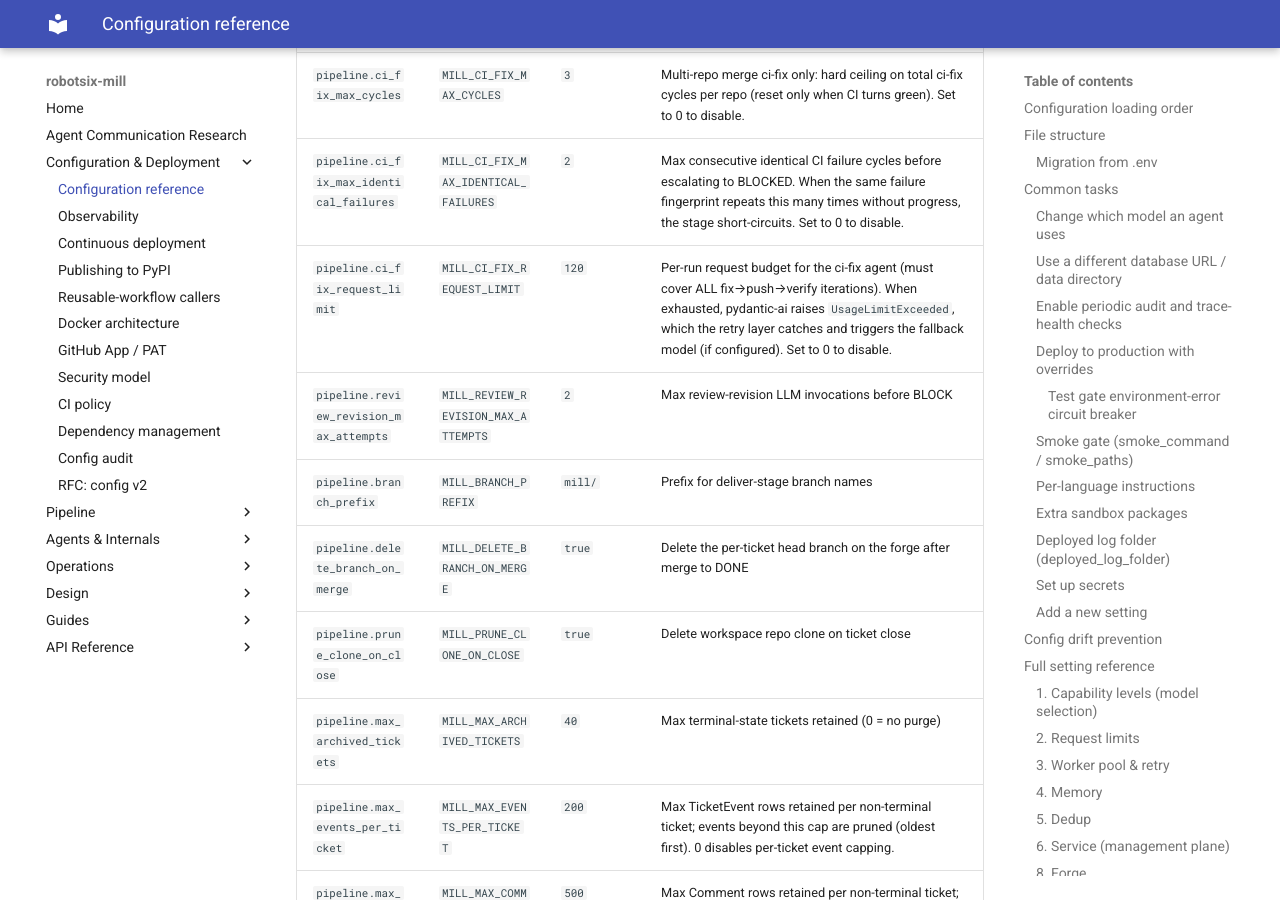
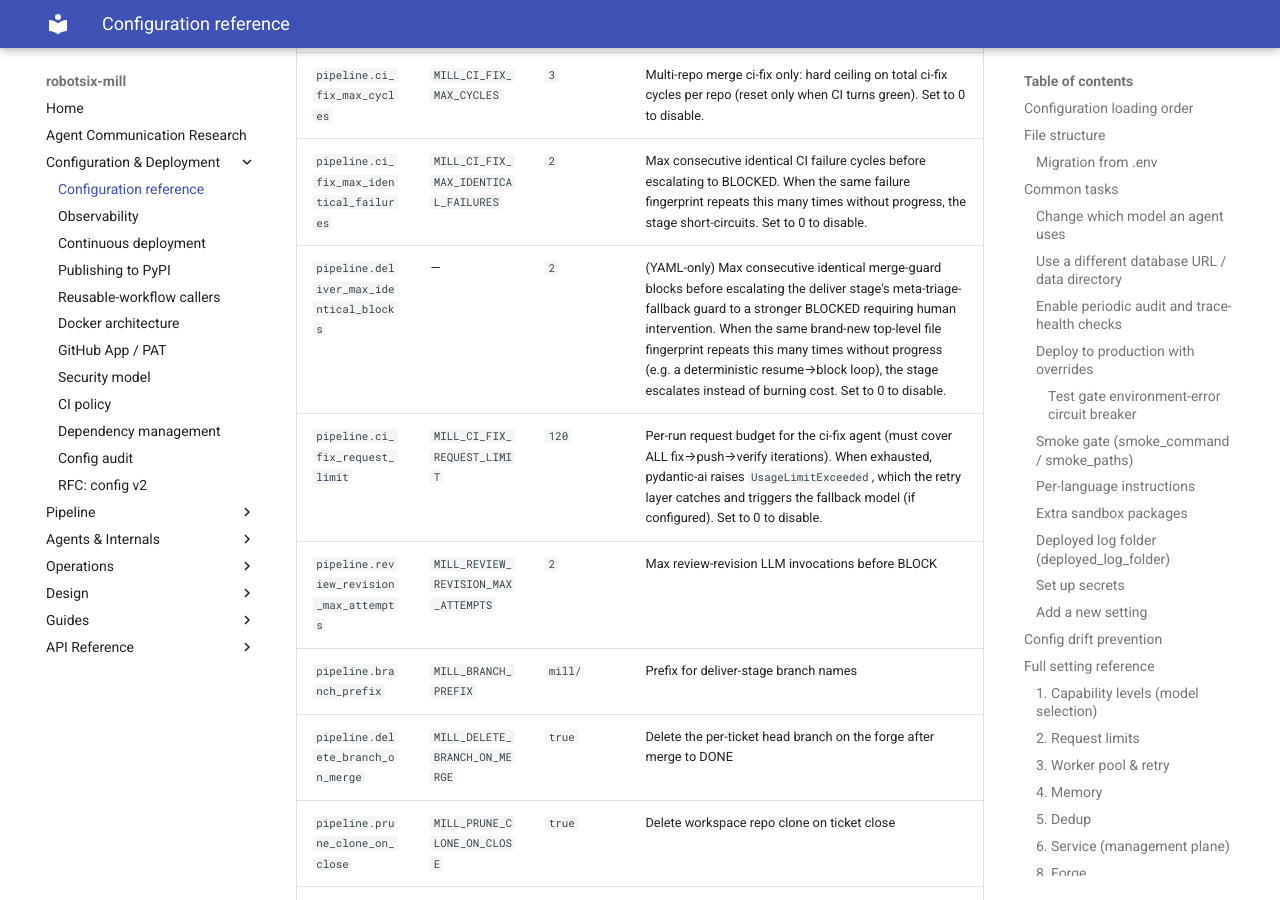
Before and after one commit to damien-robotsix/robotsix-mill, an MkDocs documentation site: the page built from docs/configuration.md, in a window 1280 px wide and 900 px high, scrolled down 20663 px. Built offline with MkDocs 1.6.1 and Material for MkDocs 9.7.7, drawn with Linux system fonts in a browser that asks for light colours.

Commit message:
mill(docs): agent_limitation — Ticket 2 (lifecycle-api-star-0c6e) is stuck in a recurring BLOCKED→resume→BLOCKED loop — a (20260625T133152Z-agent-limitation-ticket-2-lifecycle-api-1231)

```diff
--- a/docs/configuration.md
+++ b/docs/configuration.md
@@ -561,6 +561,7 @@ the `claude` CLI in the container). These knobs govern that path:
 | `pipeline.ci_fix_max_attempts` | `MILL_CI_FIX_MAX_ATTEMPTS` | `2` | Multi-repo merge ci-fix only: max CI-fix LLM invocations before BLOCK |
 | `pipeline.ci_fix_max_cycles` | `MILL_CI_FIX_MAX_CYCLES` | `3` | Multi-repo merge ci-fix only: hard ceiling on total ci-fix cycles per repo (reset only when CI turns green). Set to 0 to disable. |
 | `pipeline.ci_fix_max_identical_failures` | `MILL_CI_FIX_MAX_IDENTICAL_FAILURES` | `2` | Max consecutive identical CI failure cycles before escalating to BLOCKED. When the same failure fingerprint repeats this many times without progress, the stage short-circuits. Set to 0 to disable. |
+| `pipeline.deliver_max_identical_blocks` | — | `2` | (YAML-only) Max consecutive identical merge-guard blocks before escalating the deliver stage's meta-triage-fallback guard to a stronger BLOCKED requiring human intervention. When the same brand-new top-level file fingerprint repeats this many times without progress (e.g. a deterministic resume→block loop), the stage escalates instead of burning cost. Set to 0 to disable. |
 | `pipeline.ci_fix_request_limit` | `MILL_CI_FIX_REQUEST_LIMIT` | `120` | Per-run request budget for the ci-fix agent (must cover ALL fix→push→verify iterations). When exhausted, pydantic-ai raises `UsageLimitExceeded`, which the retry layer catches and triggers the fallback model (if configured). Set to 0 to disable. |
 | `pipeline.review_revision_max_attempts` | `MILL_REVIEW_REVISION_MAX_ATTEMPTS` | `2` | Max review-revision LLM invocations before BLOCK |
 | `pipeline.branch_prefix` | `MILL_BRANCH_PREFIX` | `mill/` | Prefix for deliver-stage branch names |
```
